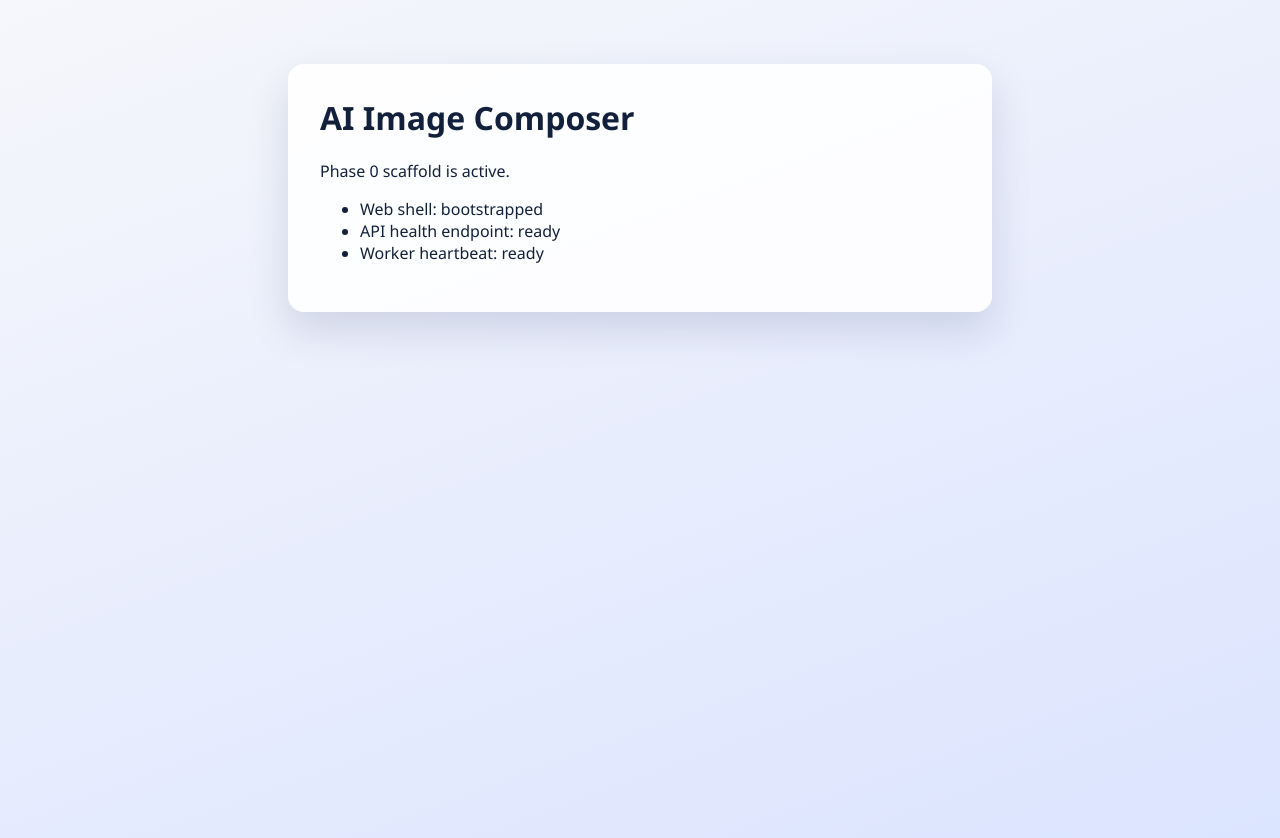
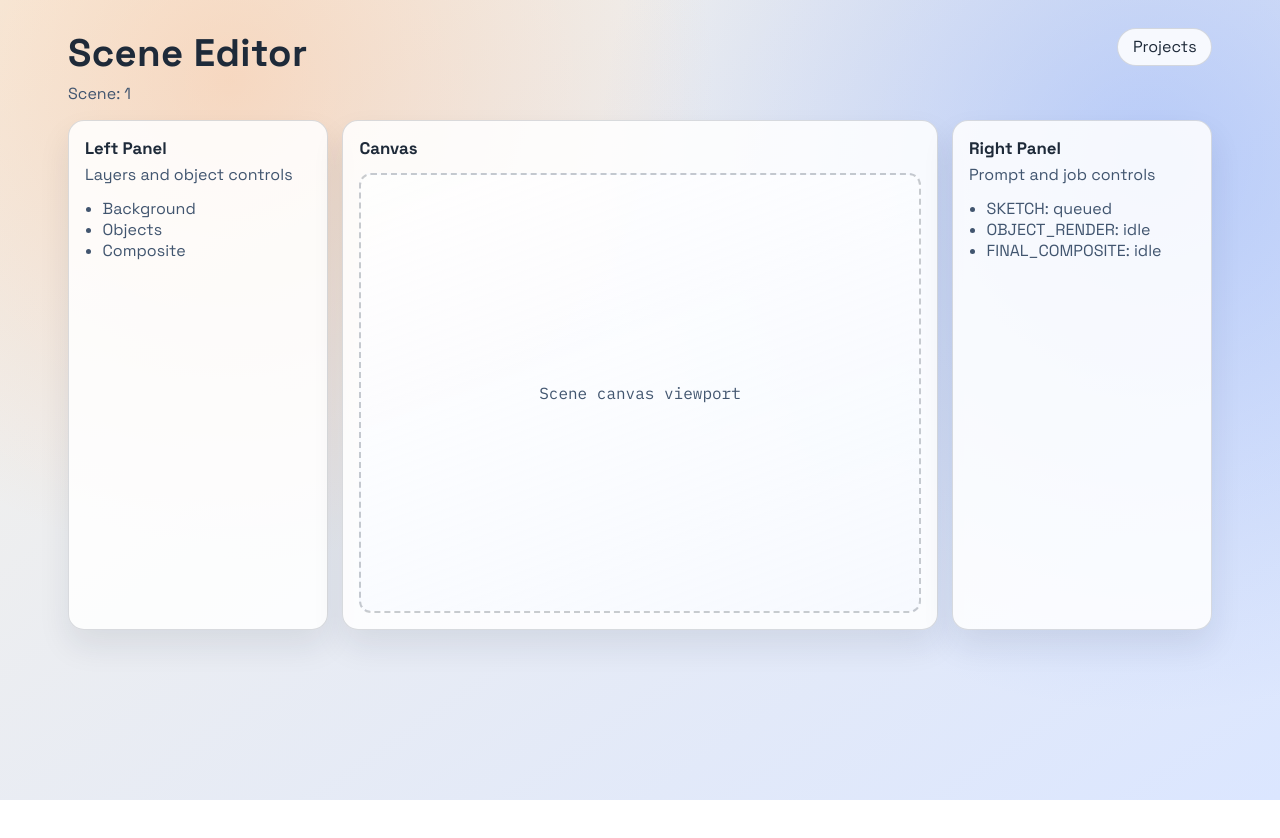
Before and after one commit to kescott027/AI-Image-Composer, a React (Vite) app in the folder apps/web/: page /scenes/1/editor in a window 1280 px wide. Shown: the top 838 px of the page. After the commit the page ends 800 px from the top, so only its background shows below. Built offline with nearby package versions, Linux system fonts and the light colour scheme.

Commit message:
feat: add web routing and editor shell layout

```diff
--- a/apps/web/package.json
+++ b/apps/web/package.json
@@ -10,7 +10,8 @@
   },
   "dependencies": {
     "react": "^18.3.1",
-    "react-dom": "^18.3.1"
+    "react-dom": "^18.3.1",
+    "react-router-dom": "^6.30.1"
   },
   "devDependencies": {
     "@types/react": "^18.3.12",
--- a/apps/web/src/App.tsx
+++ b/apps/web/src/App.tsx
@@ -1,13 +1,19 @@
+import { Navigate, Route, Routes } from "react-router-dom";
+
+import { ROUTES } from "./routes";
+import { NotFoundPage } from "./pages/NotFoundPage";
+import { ProjectListPage } from "./pages/ProjectListPage";
+import { SceneEditorPage } from "./pages/SceneEditorPage";
+import { SceneListPage } from "./pages/SceneListPage";
+
 export function App() {
   return (
-    <main className="app-shell">
-      <h1>AI Image Composer</h1>
-      <p>Phase 0 scaffold is active.</p>
-      <ul>
-        <li>Web shell: bootstrapped</li>
-        <li>API health endpoint: ready</li>
-        <li>Worker heartbeat: ready</li>
-      </ul>
-    </main>
+    <Routes>
+      <Route path="/" element={<Navigate to={ROUTES.projects} replace />} />
+      <Route path={ROUTES.projects} element={<ProjectListPage />} />
+      <Route path="/projects/:projectId/scenes" element={<SceneListPage />} />
+      <Route path="/scenes/:sceneId/editor" element={<SceneEditorPage />} />
+      <Route path="*" element={<NotFoundPage />} />
+    </Routes>
   );
 }
--- a/apps/web/src/main.tsx
+++ b/apps/web/src/main.tsx
@@ -1,5 +1,6 @@
 import { StrictMode } from "react";
 import { createRoot } from "react-dom/client";
+import { BrowserRouter } from "react-router-dom";
 
 import { App } from "./App";
 import "./styles.css";
@@ -11,6 +12,8 @@ if (!container) {
 
 createRoot(container).render(
   <StrictMode>
-    <App />
+    <BrowserRouter>
+      <App />
+    </BrowserRouter>
   </StrictMode>,
 );
--- /dev/null
+++ b/apps/web/src/pages/NotFoundPage.tsx
@@ -0,0 +1,17 @@
+import { Link } from "react-router-dom";
+
+import { ROUTES } from "../routes";
+
+export function NotFoundPage() {
+  return (
+    <main className="page-wrap">
+      <header className="page-header">
+        <h1>Route Not Found</h1>
+        <p>This route has not been mapped yet.</p>
+      </header>
+      <Link className="button-link" to={ROUTES.projects}>
+        Go to Projects
+      </Link>
+    </main>
+  );
+}
--- /dev/null
+++ b/apps/web/src/pages/ProjectListPage.tsx
@@ -0,0 +1,32 @@
+import { Link } from "react-router-dom";
+
+import { ROUTES } from "../routes";
+
+const PROJECTS = [
+  { id: "proj_demo", name: "Demo Project", updatedAt: "2026-03-03" },
+  { id: "proj_cabin", name: "Cabin Interior", updatedAt: "2026-03-02" },
+  { id: "proj_city", name: "City Rooftop", updatedAt: "2026-03-01" },
+];
+
+export function ProjectListPage() {
+  return (
+    <main className="page-wrap">
+      <header className="page-header">
+        <h1>Projects</h1>
+        <p>Select a project to open its scenes.</p>
+      </header>
+
+      <section className="card-grid">
+        {PROJECTS.map((project) => (
+          <Link key={project.id} to={ROUTES.projectScenes(project.id)} className="card-link">
+            <article className="card">
+              <h2>{project.name}</h2>
+              <p>ID: {project.id}</p>
+              <span>Updated: {project.updatedAt}</span>
+            </article>
+          </Link>
+        ))}
+      </section>
+    </main>
+  );
+}
--- /dev/null
+++ b/apps/web/src/pages/SceneEditorPage.tsx
@@ -0,0 +1,51 @@
+import { Link, useParams } from "react-router-dom";
+
+import { ROUTES } from "../routes";
+
+const LAYERS = ["Background", "Objects", "Composite"];
+const JOBS = ["SKETCH: queued", "OBJECT_RENDER: idle", "FINAL_COMPOSITE: idle"];
+
+export function SceneEditorPage() {
+  const { sceneId = "" } = useParams();
+
+  return (
+    <main className="editor-wrap">
+      <header className="editor-header">
+        <div>
+          <h1>Scene Editor</h1>
+          <p>Scene: {sceneId || "unknown"}</p>
+        </div>
+        <Link to={ROUTES.projects} className="button-link">
+          Projects
+        </Link>
+      </header>
+
+      <section className="editor-grid">
+        <aside className="panel panel-left">
+          <h2>Left Panel</h2>
+          <p>Layers and object controls</p>
+          <ul>
+            {LAYERS.map((layer) => (
+              <li key={layer}>{layer}</li>
+            ))}
+          </ul>
+        </aside>
+
+        <section className="canvas-panel" aria-label="Canvas panel">
+          <h2>Canvas</h2>
+          <div className="canvas-placeholder">Scene canvas viewport</div>
+        </section>
+
+        <aside className="panel panel-right">
+          <h2>Right Panel</h2>
+          <p>Prompt and job controls</p>
+          <ul>
+            {JOBS.map((job) => (
+              <li key={job}>{job}</li>
+            ))}
+          </ul>
+        </aside>
+      </section>
+    </main>
+  );
+}
--- /dev/null
+++ b/apps/web/src/pages/SceneListPage.tsx
@@ -0,0 +1,53 @@
+import { Link, useParams } from "react-router-dom";
+
+import { ROUTES } from "../routes";
+
+const SCENES_BY_PROJECT: Record<string, Array<{ id: string; title: string; objects: number }>> = {
+  proj_demo: [
+    { id: "scene_intro", title: "Intro Scene", objects: 3 },
+    { id: "scene_action", title: "Action Scene", objects: 5 },
+  ],
+  proj_cabin: [
+    { id: "scene_sunrise", title: "Warm Sunrise", objects: 4 },
+    { id: "scene_evening", title: "Evening Mood", objects: 6 },
+  ],
+  proj_city: [{ id: "scene_rooftop", title: "Rooftop Focus", objects: 5 }],
+};
+
+export function SceneListPage() {
+  const { projectId = "" } = useParams();
+  const scenes = SCENES_BY_PROJECT[projectId] ?? [];
+
+  return (
+    <main className="page-wrap">
+      <header className="page-header">
+        <h1>Scenes</h1>
+        <p>Project: {projectId || "unknown"}</p>
+      </header>
+
+      <div className="toolbar-row">
+        <Link to={ROUTES.projects} className="button-link">
+          Back to Projects
+        </Link>
+      </div>
+
+      <section className="card-grid">
+        {scenes.map((scene) => (
+          <Link key={scene.id} to={ROUTES.sceneEditor(scene.id)} className="card-link">
+            <article className="card">
+              <h2>{scene.title}</h2>
+              <p>ID: {scene.id}</p>
+              <span>Objects: {scene.objects}</span>
+            </article>
+          </Link>
+        ))}
+        {scenes.length === 0 ? (
+          <article className="card card-empty">
+            <h2>No scenes yet</h2>
+            <p>Create a scene from the API workflow and return here.</p>
+          </article>
+        ) : null}
+      </section>
+    </main>
+  );
+}
--- /dev/null
+++ b/apps/web/src/routes.ts
@@ -0,0 +1,5 @@
+export const ROUTES = {
+  projects: "/projects",
+  projectScenes: (projectId: string) => `/projects/${projectId}/scenes`,
+  sceneEditor: (sceneId: string) => `/scenes/${sceneId}/editor`,
+} as const;
--- a/apps/web/src/styles.css
+++ b/apps/web/src/styles.css
@@ -1,24 +1,156 @@
+@import url("https://fonts.googleapis.com/css2?family=Space+Grotesk:wght@400;600;700&family=IBM+Plex+Mono:wght@400;600&display=swap");
+
 :root {
-  color-scheme: light;
-  font-family: "Segoe UI", sans-serif;
+  --bg-1: #f6f2e8;
+  --bg-2: #dbe6ff;
+  --ink: #1e2a39;
+  --ink-soft: #41556f;
+  --panel: rgba(255, 255, 255, 0.86);
+  --line: rgba(30, 42, 57, 0.16);
+  --accent: #e65b2d;
+  --accent-soft: #ff875f;
+  font-family: "Space Grotesk", "Segoe UI", sans-serif;
+}
+
+* {
+  box-sizing: border-box;
 }
 
 body {
   margin: 0;
   min-height: 100vh;
-  background: linear-gradient(160deg, #f6f7fb, #dbe4ff);
-  color: #13203b;
+  color: var(--ink);
+  background:
+    radial-gradient(circle at 18% 10%, rgba(255, 164, 102, 0.32) 0%, transparent 38%),
+    radial-gradient(circle at 90% 20%, rgba(106, 150, 255, 0.38) 0%, transparent 42%),
+    linear-gradient(145deg, var(--bg-1), var(--bg-2));
 }
 
-.app-shell {
-  max-width: 640px;
-  margin: 4rem auto;
-  padding: 2rem;
-  border-radius: 16px;
-  background: rgba(255, 255, 255, 0.9);
-  box-shadow: 0 18px 40px rgba(26, 46, 92, 0.15);
+a {
+  color: inherit;
+}
+
+.page-wrap,
+.editor-wrap {
+  max-width: 1200px;
+  margin: 0 auto;
+  padding: 1.75rem;
+}
+
+.page-header,
+.editor-header {
+  display: flex;
+  justify-content: space-between;
+  align-items: flex-start;
+  gap: 1rem;
+  margin-bottom: 1rem;
 }
 
 h1 {
-  margin-top: 0;
+  margin: 0;
+  font-size: clamp(1.7rem, 3vw, 2.4rem);
+  letter-spacing: 0.01em;
 }
+
+h2 {
+  margin: 0;
+  font-size: 1.05rem;
+}
+
+p {
+  margin: 0.35rem 0 0;
+  color: var(--ink-soft);
+}
+
+.toolbar-row {
+  margin: 0.8rem 0 1rem;
+}
+
+.button-link {
+  display: inline-block;
+  border: 1px solid var(--line);
+  border-radius: 999px;
+  padding: 0.46rem 0.9rem;
+  text-decoration: none;
+  background: var(--panel);
+  transition: transform 120ms ease;
+}
+
+.button-link:hover {
+  transform: translateY(-1px);
+}
+
+.card-grid {
+  display: grid;
+  gap: 0.85rem;
+  grid-template-columns: repeat(auto-fit, minmax(230px, 1fr));
+}
+
+.card-link {
+  text-decoration: none;
+}
+
+.card {
+  border: 1px solid var(--line);
+  border-radius: 14px;
+  padding: 1rem;
+  min-height: 120px;
+  background: var(--panel);
+  backdrop-filter: blur(8px);
+  box-shadow: 0 14px 28px rgba(22, 35, 56, 0.1);
+}
+
+.card span {
+  display: inline-block;
+  margin-top: 0.7rem;
+  font-family: "IBM Plex Mono", monospace;
+  font-size: 0.84rem;
+  color: var(--ink-soft);
+}
+
+.card-empty {
+  border-style: dashed;
+}
+
+.editor-grid {
+  display: grid;
+  grid-template-columns: 260px 1fr 260px;
+  gap: 0.9rem;
+}
+
+.panel,
+.canvas-panel {
+  border: 1px solid var(--line);
+  border-radius: 16px;
+  background: var(--panel);
+  padding: 1rem;
+  box-shadow: 0 16px 32px rgba(22, 35, 56, 0.09);
+}
+
+.panel ul {
+  margin: 0.8rem 0 0;
+  padding-left: 1.1rem;
+  color: var(--ink-soft);
+}
+
+.canvas-placeholder {
+  margin-top: 0.9rem;
+  min-height: 440px;
+  border: 2px dashed rgba(30, 42, 57, 0.24);
+  border-radius: 12px;
+  display: grid;
+  place-items: center;
+  font-family: "IBM Plex Mono", monospace;
+  color: var(--ink-soft);
+  background: linear-gradient(160deg, rgba(255, 255, 255, 0.65), rgba(246, 249, 255, 0.9));
+}
+
+@media (max-width: 980px) {
+  .editor-grid {
+    grid-template-columns: 1fr;
+  }
+
+  .canvas-placeholder {
+    min-height: 300px;
+  }
+}
```
Also changed, not shown: 2 other files (tests, documents, lock files or other folders).
